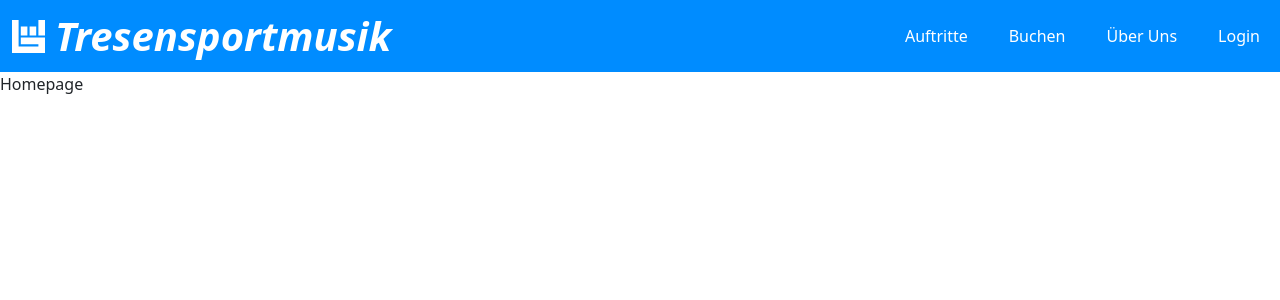
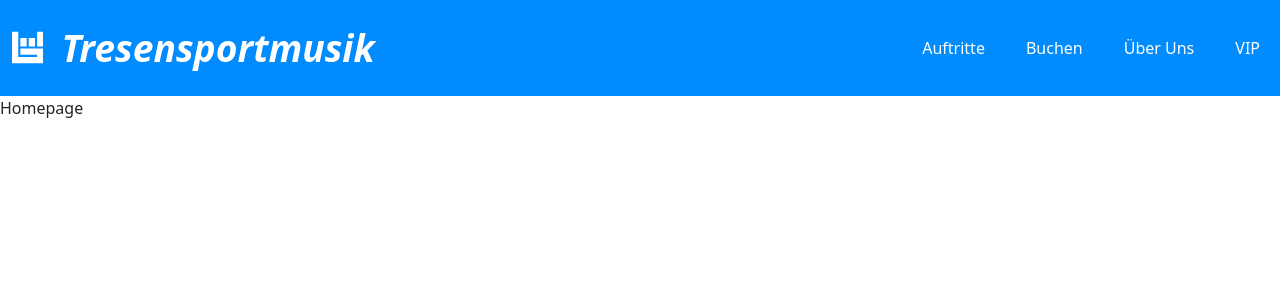
Before and after one commit to 9vmfrhx9bp-gif/tsm-webapp, a React (Vite) app: page / in a window 1280 px wide. Shown: the top 300 px of the page. Built offline with nearby package versions, Linux system fonts and the light colour scheme.

Commit message:
Navbar Component styling angepasst

```diff
--- a/src/App.css
+++ b/src/App.css
@@ -1,8 +1,8 @@
 * {
-    margin: 0;
-    padding: 0;
+  margin: 0;
+  padding: 0;
 }
 
 .container {
-    width: 100vw;
+  width: 100vw;
 }
--- a/src/components/Navbar.css
+++ b/src/components/Navbar.css
@@ -3,6 +3,7 @@
   font-weight: bold;
   font-style: italic;
   margin: 0;
+  font-size: 2.33rem;
 }
 
 .long {
@@ -27,9 +28,8 @@
   flex-direction: row;
   align-items: center;
   justify-content: space-between;
-    width: 100%
+  width: 100%;
 }
-
 
 .Navbar {
   padding: 12px;
@@ -40,7 +40,6 @@
 
   align-items: center;
   justify-content: space-between;
-
 }
 
 .burger-menu {
@@ -48,7 +47,6 @@
 }
 
 .menu-items {
-
   list-style: none;
   display: flex;
   flex-direction: column;
@@ -61,7 +59,6 @@
 
 .expanded {
   max-height: 500px;
-
 }
 
 .not-expanded {
@@ -70,25 +67,25 @@
   width: auto;
 }
 
-
-
-a.navbar-link {
+a.navbar-link,
+.long,
+.short {
   text-decoration: none;
   color: white;
   padding: 8px;
   border-radius: 10px;
 }
 
-.active {
+.active:not(.main) {
   font-weight: bold;
-    color: rgb(15, 14, 14);
 
   background-color: rgba(44, 38, 38, 0.068);
-    box-shadow: 0 0 25px rgba(16, 0, 235, 0.267);
-
+  box-shadow: 0 0 28px rgba(16, 0, 235, 0.462);
 }
 
-
+.navbar-link:hover:not(.active, .main) {
+  background-color: rgba(224, 224, 224, 0.155);
+}
 
 /*Media Querries*/
 @media screen and (min-width: 600px) {
@@ -103,10 +100,7 @@ a.navbar-link {
   .not-expanded {
     overflow: visible;
     max-height: fit-content;
-
   }
-
-
 
   .Navbar {
     flex-direction: row;
@@ -114,7 +108,6 @@ a.navbar-link {
 
   .menu-items {
     flex-direction: row;
-
   }
 
   .burger-menu {
--- a/src/components/Navbar.tsx
+++ b/src/components/Navbar.tsx
@@ -1,46 +1,59 @@
-import React from 'react'
-import { useState } from 'react'
-import { Link, NavLink } from "react-router-dom"
+import React from "react";
+import { useState } from "react";
+import { Link, NavLink } from "react-router-dom";
 import { SiBandsintown } from "react-icons/si";
 import { IoMenu } from "react-icons/io5";
-import "./Navbar.css"
+import "./Navbar.css";
 
 function Navbar() {
-
-    const [expanded, setExpand] = useState(false)
+  const [expanded, setExpand] = useState(false);
 
   return (
-
     <div className="Navbar">
-
       <div className="main-wrapper">
         <div className="main">
           <SiBandsintown size={33} />
-                    <h1 className="heading long">Tresensportmusik</h1>
-                    <h1 className="heading short">TSM</h1>
+          <NavLink className="heading long main" to="/">
+            Tresensportmusik
+          </NavLink>
+          <h1 className="heading short main">TSM</h1>
         </div>
 
-                <IoMenu className='burger-menu' onClick={() => {
-                    setExpand(!expanded)
-
-                }} />
-
-
+        <IoMenu
+          className="burger-menu"
+          onClick={() => {
+            setExpand(!expanded);
+          }}
+        />
       </div>
 
-
-
-
       <ul className={"menu-items " + (expanded ? "expanded" : "not-expanded")}>
-                <li><NavLink to="/auftritte" className={"navbar-link"}> Auftritte</NavLink></li>
-                <li><NavLink to="/buchen" className={"navbar-link"}> Buchen</NavLink></li>
-                <li><NavLink to="/about" className={"navbar-link"}>Über Uns</NavLink></li>
-                <li><NavLink to="/login" className={"navbar-link"}> Login</NavLink></li>
+        <li>
+          <NavLink to="/auftritte" className={"navbar-link"}>
+            {" "}
+            Auftritte
+          </NavLink>
+        </li>
+        <li>
+          <NavLink to="/buchen" className={"navbar-link"}>
+            {" "}
+            Buchen
+          </NavLink>
+        </li>
+        <li>
+          <NavLink to="/about" className={"navbar-link"}>
+            Über Uns
+          </NavLink>
+        </li>
+        <li>
+          <NavLink to="/login" className={"navbar-link"}>
+            {" "}
+            VIP
+          </NavLink>
+        </li>
       </ul>
-
-        </div >
-
-    )
+    </div>
+  );
 }
 
-export default Navbar
+export default Navbar;
```
Also changed, not shown: src/main.tsx (+8 -8 lines). Lines whose indentation alone changed are shown as unchanged.
